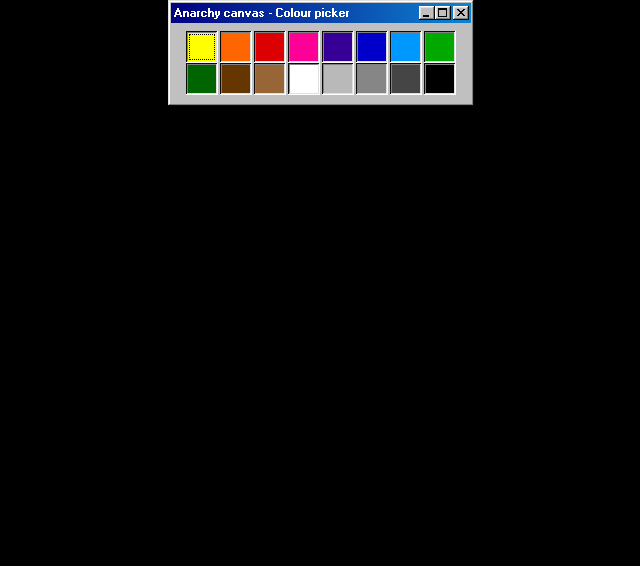
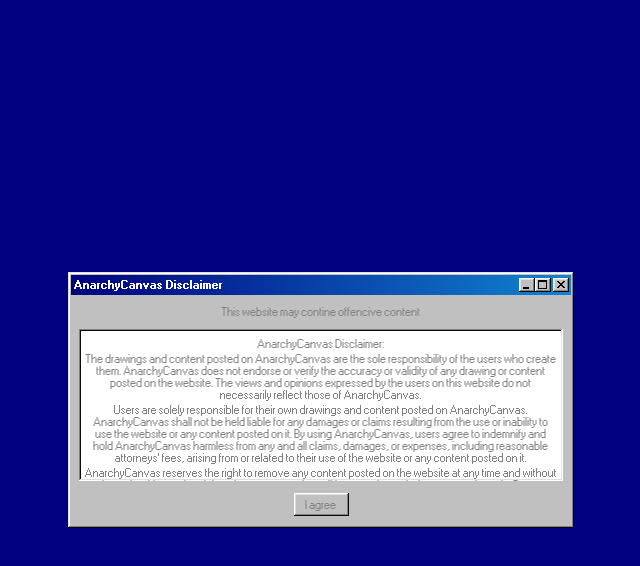
Before and after one commit to WattleFoxxo/AnarchyCanvas, a website: page public/index.html in a window 1280 px wide. Shown: the whole page, without its empty margins (319-959 px from the left). Drawn offline with nearby package versions, Linux system fonts and the light colour scheme; no server answers.

Commit message:
added disclaimer

```diff
--- a/public/css/index.css
+++ b/public/css/index.css
@@ -20,6 +20,24 @@
     text-align: center;
 }
 
+#disclaimer {
+    position: absolute;
+    z-index: 1;
+    text-align: center;
+}
+
+#disclaimerBG {
+    position: absolute;
+    top: 0px;
+    width: 100%;
+    height: 100%;
+    z-index: 1;
+    background-color: #010081;
+    display: flex;
+    align-items: center;
+    justify-content: center;
+}
+
 button.active {
     box-shadow: inset -1px -1px #ffffff, inset 1px 1px #0a0a0a,
       inset -2px -2px #dfdfdf, inset 2px 2px #808080;
--- a/public/index.html
+++ b/public/index.html
@@ -36,6 +36,31 @@
             <button id="15" class="active" style="padding: 2px; width: 32px; height: 32px;" onclick="setColour('15')"><div style="width: 100%; height: 100%; background-color: #000000;"></div></button>
         </div>
     </div>
+    <div id="disclaimerBG">
+        <div class="window" id="disclaimer" style="width: 100%; max-width: 500px; height: 250px;">
+            <div class="title-bar">
+                <div class="title-bar-text">AnarchyCanvas Disclaimer</div>
+                <div class="title-bar-controls">
+                    <button aria-label="Minimize"></button>
+                    <button aria-label="Maximize"></button>
+                    <button aria-label="Close"></button>
+            </div>
+            </div>
+
+            <div class="window-body">
+            <p>This website may contine offencive content</p>
+            <ul class="tree-view" style="height: 140px;overflow-y: scroll;">
+                <li>AnarchyCanvas Disclaimer:</li>
+                <li>The drawings and content posted on AnarchyCanvas are the sole responsibility of the users who create them. AnarchyCanvas does not endorse or verify the accuracy or validity of any drawing or content posted on the website. The views and opinions expressed by the users on this website do not necessarily reflect those of AnarchyCanvas.</li>
+                <li>Users are solely responsible for their own drawings and content posted on AnarchyCanvas. AnarchyCanvas shall not be held liable for any damages or claims resulting from the use or inability to use the website or any content posted on it. By using AnarchyCanvas, users agree to indemnify and hold AnarchyCanvas harmless from any and all claims, damages, or expenses, including reasonable attorneys' fees, arising from or related to their use of the website or any content posted on it.</li>
+                <li>AnarchyCanvas reserves the right to remove any content posted on the website at any time and without prior notice. Users who violate these terms and conditions may have their access to AnarchyCanvas revoked.</li>
+                <li>By using AnarchyCanvas, users agree to these terms and conditions. If you do not agree with these terms, please do not use AnarchyCanvas.</li>
+            </ul>
+            <br>
+            <button onclick="agree()">I agree</button>
+            </div>
+        </div>
+    </div>
 
     <script src="https://cdn.socket.io/4.5.4/socket.io.min.js"></script>
     <script src="js/libs/pixi.min.js"></script>
--- a/public/js/app.js
+++ b/public/js/app.js
@@ -38,11 +38,6 @@
 });
 app.stage.addChild(viewport);
 
-viewport.drag({"mouseButtons":"middle-right"}).pinch().wheel().decelerate();
-viewport.fit();
-viewport.moveCenter(config.width / 2, config.height / 2);
-viewport.zoom;
-viewport.clampZoom({"minScale":0.5, "maxScale":15});
 
 viewport.on("clicked", (e) => {
     if ((e.world.x >= 0 && e.world.y >= 0) && (e.world.x <= config.width && e.world.y <= config.height)){
@@ -86,3 +81,13 @@
     xmlHttp.send( null );
     return xmlHttp.responseText;
 }
+
+function agree() {
+    document.getElementById("disclaimerBG").remove()
+    viewport.drag({"mouseButtons":"middle-right"}).pinch().wheel().decelerate();
+    viewport.fit();
+    viewport.moveCenter(config.width / 2, config.height / 2);
+    viewport.zoom;
+    viewport.clampZoom({"minScale":0.5, "maxScale":15});
+
+}
```
